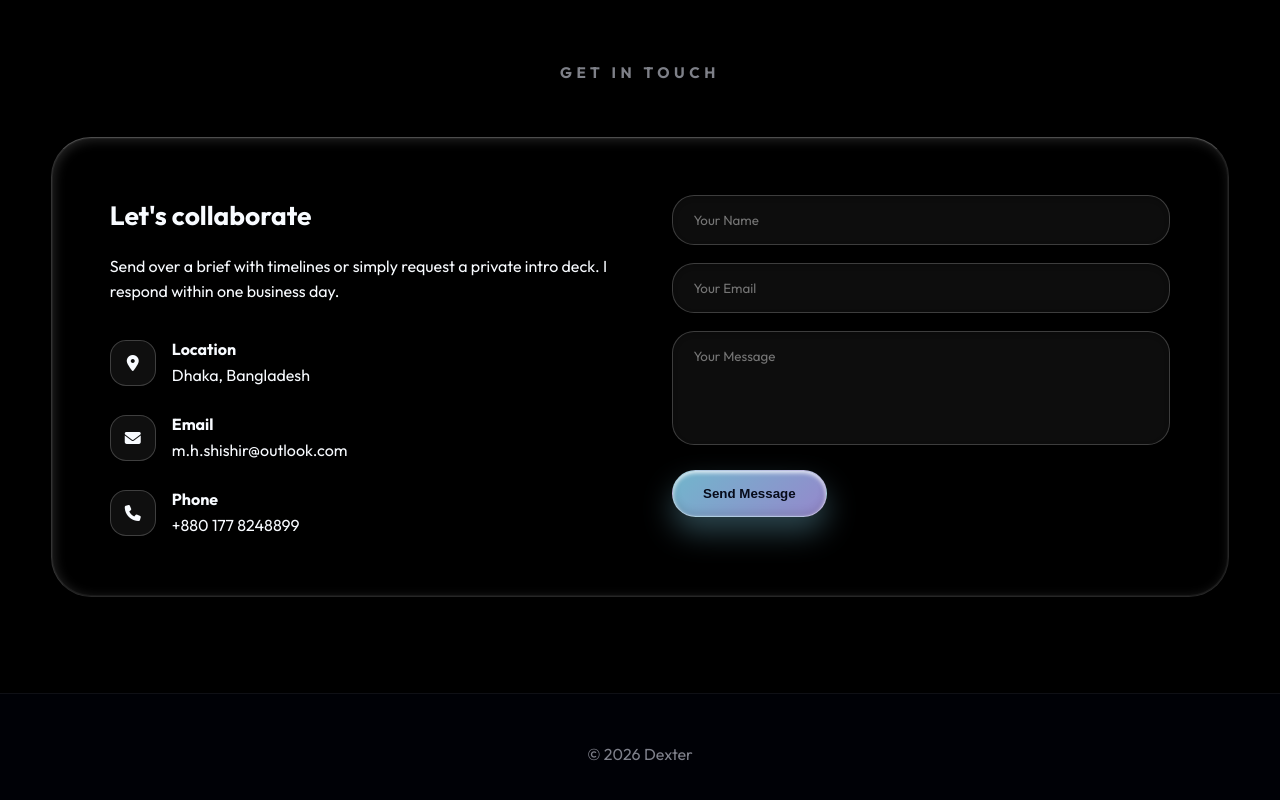
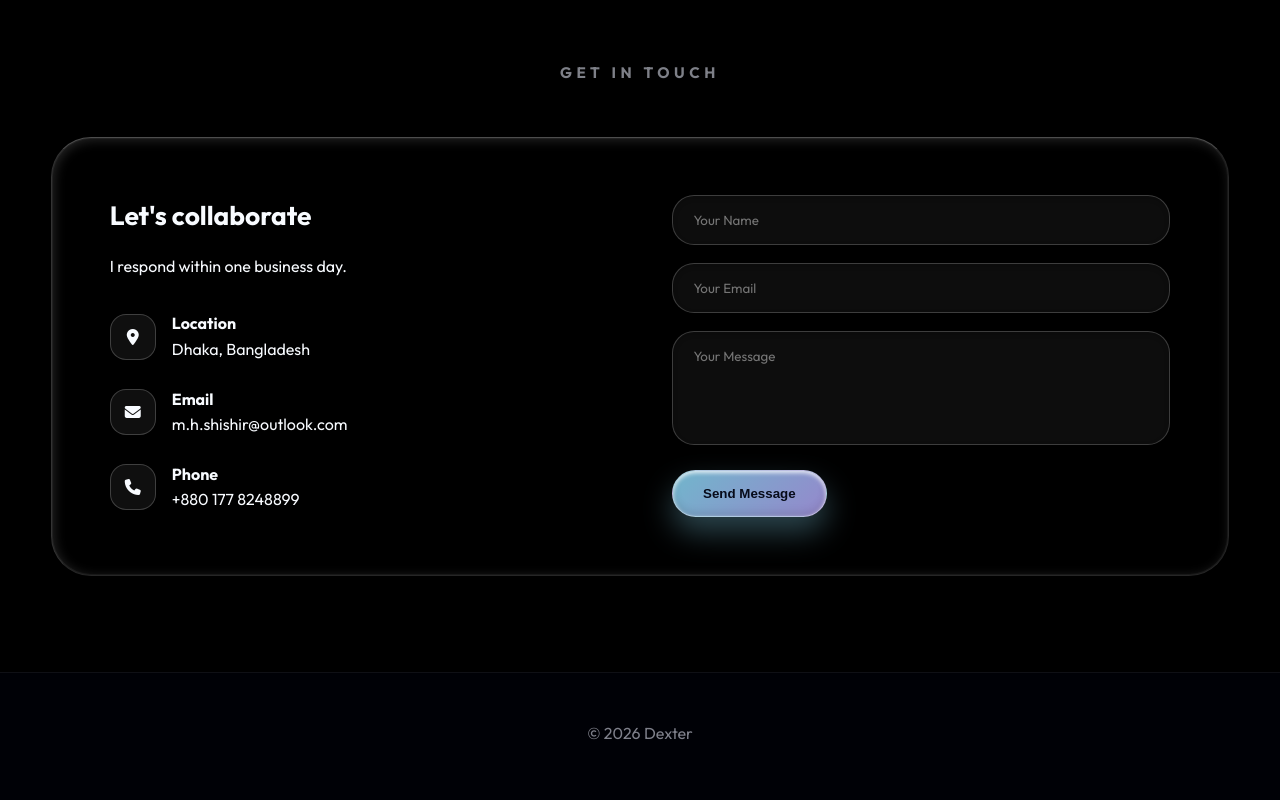
Before and after one commit to notthedexter/portfolio, a plain HTML site: page index.html in a window 1280 px wide. Shown: the part 3562-4362 px from the top of the page. Drawn offline with Linux system fonts and the light colour scheme.

Commit message:
Update intro

```diff
--- a/index.html
+++ b/index.html
@@ -211,7 +211,7 @@
             <div class="contact-content glass-panel">
                 <div class="contact-info">
                     <h3>Let's collaborate</h3>
-                    <p>Send over a brief with timelines or simply request a private intro deck. I respond within one business day.</p>
+                    <p>I respond within one business day.</p>
                     <div class="contact-items">
                         <div class="contact-item">
                             <i class="fas fa-map-marker-alt"></i>
```
